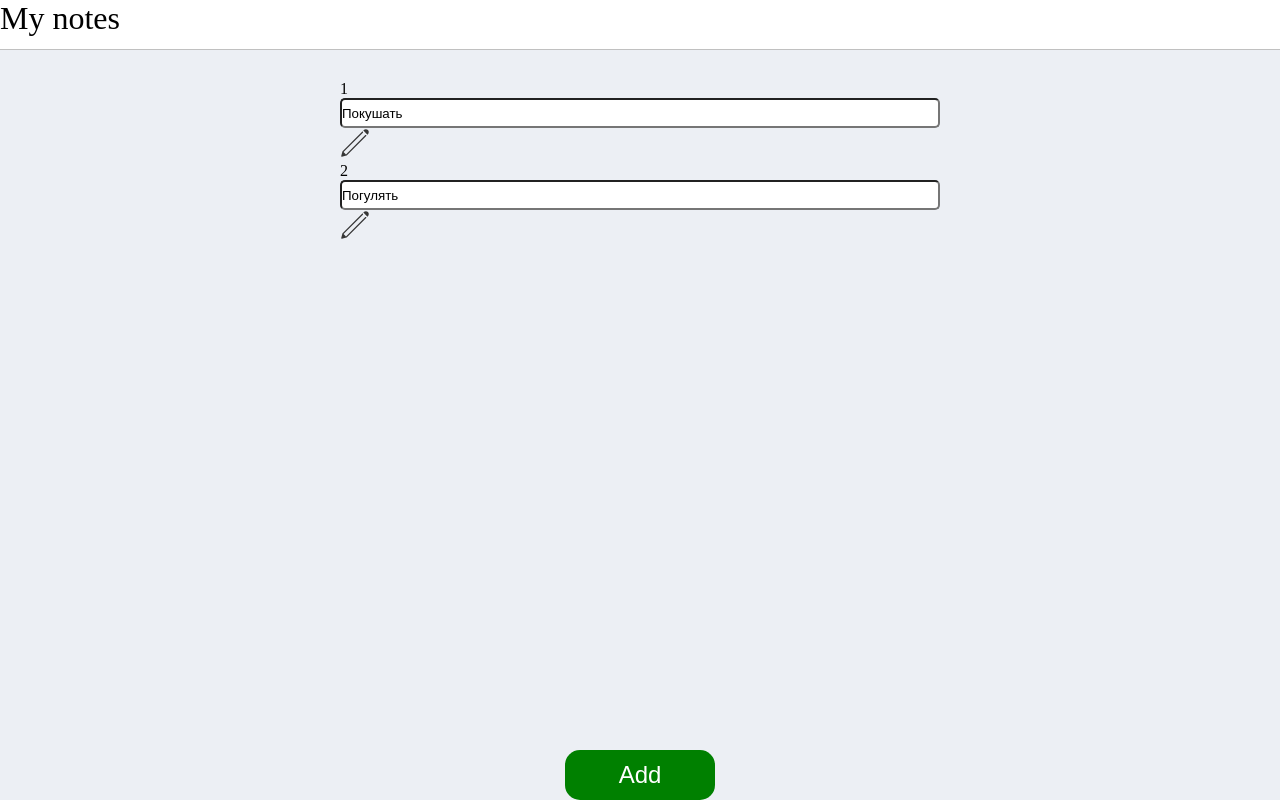
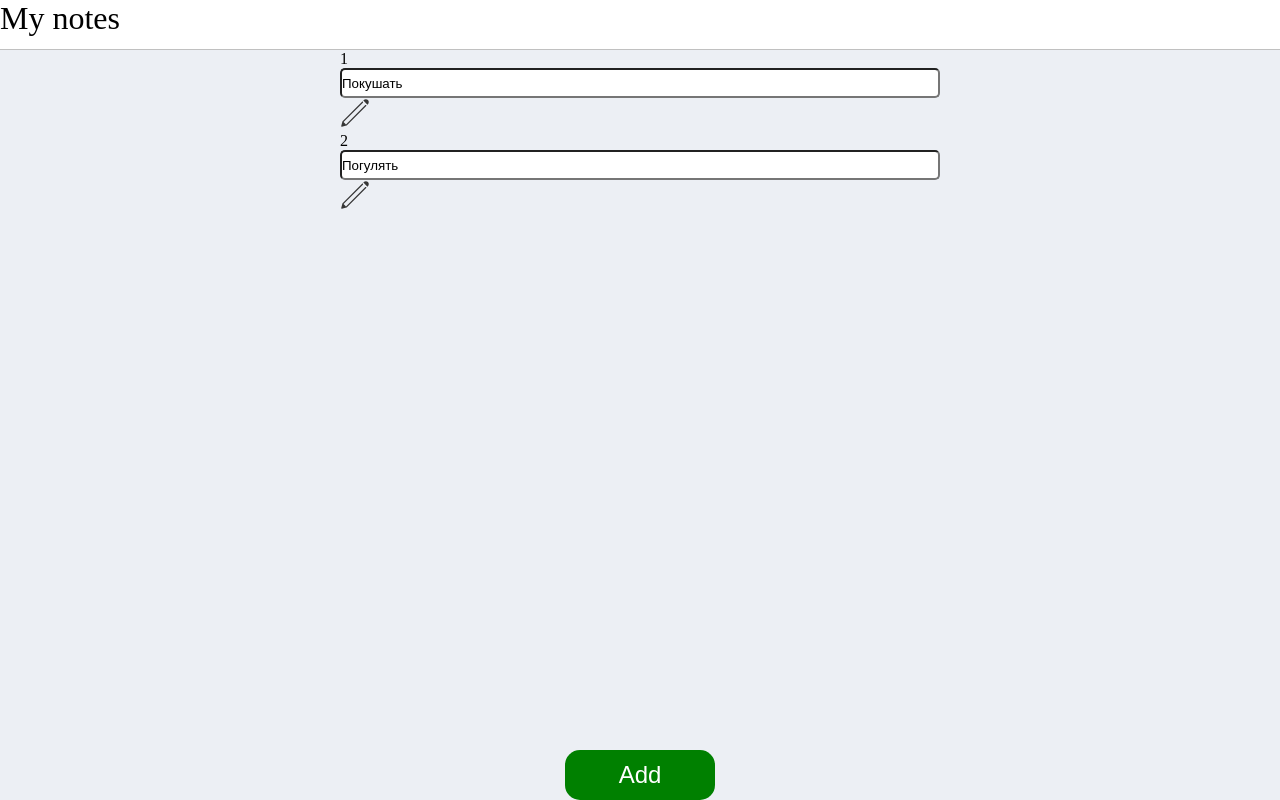
Before and after one commit to StepanNikolaev10/my-notes-v2, a React (Vite) app in the folder client/: page / in a window 1280 px wide. Built offline with nearby package versions, Linux system fonts and the light colour scheme.

Commit message:
style: update layout styles to place ActionsPanel in TaskListPage

```diff
--- a/client/src/pages/TaskListPage/TaskListPage.module.scss
+++ b/client/src/pages/TaskListPage/TaskListPage.module.scss
@@ -3,5 +3,5 @@
   display: flex;
   align-items: center;
   flex-direction: column;
-  margin-top: 30px;
+  overflow-y: scroll;
 }
```
